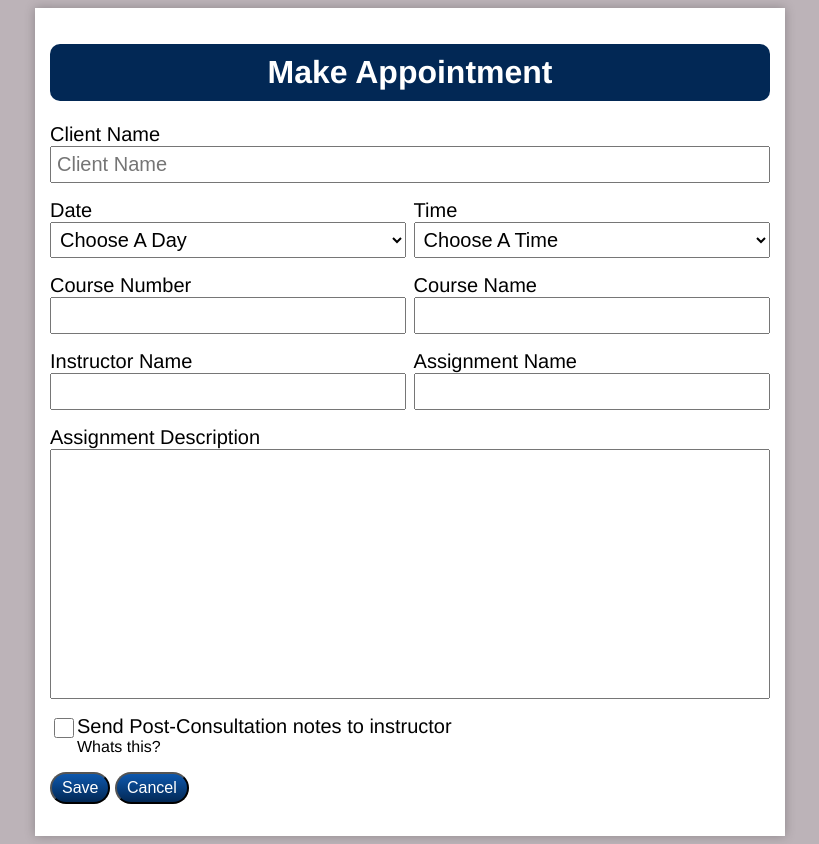
After one commit to wvandam14/CS-301-Writing-Center-Website, a PHP site: page /php/appointmentPopup.php in a window 1280 px wide. The commit adds this page. Shown: the whole page, without its empty margins (230-1049 px from the left). Run offline with PHP 8.4, Linux system fonts and the light colour scheme.

Commit message:
popup markup complete and in php file

```diff
--- a/css/popupStyle.css
+++ b/css/popupStyle.css
@@ -1,7 +1,15 @@
+.popup, .popup * {
+    -webkit-box-sizing: border-box;
+    -moz-box-sizing: border-box;
+    box-sizing: border-box;
+}
+
 .popup {
-    width: 600px;
+    width: 750px;
     margin: 0 auto;
     background-color: #ffffff;
+    padding: 15px;
+    box-shadow: 0 0 10px rgba(0,0,0,.25);
 }
 
 .popup .head h1 {
@@ -12,6 +20,13 @@
 .popup form {
     width: 100%;
     margin-left: 0;
+}
+
+.popup form > div {
+    display: block;
+    overflow: hidden;
+    margin-bottom: 15px;
+    padding-bottom: 1px;
 }
 
 .popup label {
@@ -31,6 +46,13 @@
 .popup textarea {
     width: 100%;
     resize:none;
+    min-height: 250px;
+}
+
+.popup input[type=checkbox] {
+    width: 20px;
+    height: 20px;
+    float: left;
 }
 
 .popup select,
--- a/css/style.css
+++ b/css/style.css
@@ -30,6 +30,7 @@
 		margin-top: 100px;
 	}
 	.btn {
+        cursor: pointer;
   background: #0e58ad;
   background-image: -webkit-linear-gradient(top, #0e58ad, #022855);
   background-image: -moz-linear-gradient(top, #0e58ad, #022855);
--- /dev/null
+++ b/php/appointmentPopup.php
@@ -0,0 +1,84 @@
+<!--
+Title: Make Appointment Popup Template
+Author: Alec Moore
+Date: 3/7/2015
+-->
+<html lang="en-US">
+<head>
+    <meta charset="UTF-8">
+    <title>Popup Template</title>
+
+    <link rel="stylesheet" type="text/css" href="../css/style.css">
+    <link rel="stylesheet" type="text/css" href="../css/popupStyle.css">
+</head>
+<body>
+<div class="popup">
+    <div class="head">
+        <h1>Make Appointment</h1>
+    </div>
+    <form action="" method="post">
+        <div>
+            <label>Client Name</label>
+            <input type="text" name="clientName" placeholder="Client Name"/>
+        </div>
+
+        <div>
+            <div class="one">
+                <label>Date</label>
+                <select name="apptDate">
+                    <option>Choose A Day</option>
+                </select>
+            </div>
+
+            <div class="two">
+                <label>Time</label>
+                <select name="apptTime">
+                    <option>Choose A Time</option>
+                </select>
+            </div>
+        </div>
+
+        <div>
+            <div class="one">
+                <label>Course Number</label>
+                <input type="text" name="courseNum"/>
+            </div>
+
+            <div class="two">
+                <label>Course Name</label>
+                <input type="text" name="courseName"/>
+            </div>
+        </div>
+
+        <div>
+            <div class="one">
+                <label>Instructor Name</label>
+                <input type="text" name="instructorName"/>
+            </div>
+
+            <div class="two">
+                <label>Assignment Name</label>
+                <input type="text" name="assignmentName"/>
+            </div>
+        </div>
+
+        <div>
+            <label>Assignment Description</label>
+            <textarea name="assignmentDescription"></textarea>
+        </div>
+
+        <div>
+            <input type="checkbox" name="consultationNotes"/>
+            <label>Send Post-Consultation notes to instructor</label>
+            <a>Whats this?</a>
+        </div>
+
+        <div>
+            <button type="submit" class="btn">Save</button>
+            <button class="btn">Cancel</button>
+        </div>
+
+    </form>
+</div>
+</body>
+</html>
```
Also changed, not shown: html/appointmentPopup.html (deleted, +0 -76 lines).
